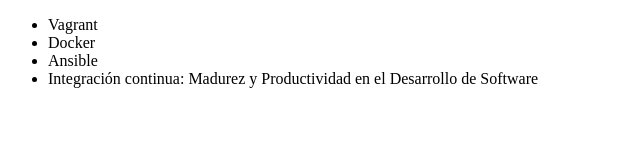
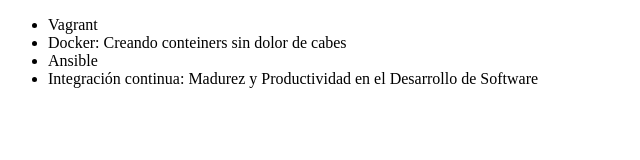
Before and after one commit to OscarMiralrio/alura-git, a plain HTML site: page index.html in a window 1280 px wide. Shown: the whole page, without its empty margins (0-640 px from the left). Drawn offline with Linux system fonts and the light colour scheme.

Commit message:
Corrigiendo el nombre del curso de docker

```diff
--- a/index.html
+++ b/index.html
@@ -11,7 +11,7 @@
 <body>
     <ul>
         <li> Vagrant </li>
-        <li> Docker </li>
+        <li> Docker: Creando conteiners sin dolor de cabes</li>
         <li> Ansible </li>
         <li> Integración continua: Madurez y Productividad en el Desarrollo de Software</li>
     </ul>
```
